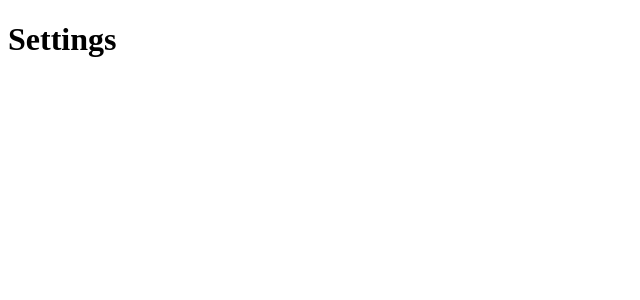
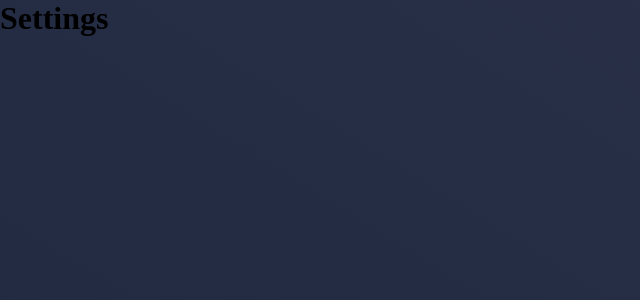
Before and after one commit to MVoikolesco/PomoTick, a Nuxt app: page /settings in a window 1280 px wide. Shown: the top 300 px of the page, without its empty margins (0-640 px from the left). Built offline with nearby package versions, Linux system fonts and the light colour scheme.

Commit message:
chore(layout): re added layout and added contents resets

```diff
--- a/app.vue
+++ b/app.vue
@@ -3,3 +3,11 @@
     <NuxtPage />
   </NuxtLayout>
 </template>
+
+<style>
+* {
+  margin: 0;
+  padding: 0;
+  box-sizing: border-box;
+}
+</style>
--- a/layout/BaseLayout.vue
+++ b/layout/BaseLayout.vue
@@ -1,5 +1,4 @@
 <script setup lang="ts">
-import { hourglassOutline, settingsOutline } from 'ionicons/icons';
 
 </script>
 
@@ -12,7 +11,7 @@ import { hourglassOutline, settingsOutline } from 'ionicons/icons';
 <style scoped>
 .base-template {
   width: 100%;
-  height: 100%;
+  height: 100vh;
   background: linear-gradient(to left bottom, #2b314a, #1e283e)
 }
 </style>
--- a/pages/index.vue
+++ b/pages/index.vue
@@ -1,5 +1,6 @@
 <script setup lang="ts">
 import { useCountdownStore } from '~/stores/appStore';
+import BaseLayout from "~/layout/BaseLayout.vue"
 
 const store = useCountdownStore();
 
@@ -23,18 +24,18 @@ const logDebug = () => {
 
 <template>
   <div>
-<!--    <BaseLayout>-->
-<!--      <template #content>-->
+    <BaseLayout>
+      <template #content>
         <div class="home">
           <div class="counter-card">
             <CountdownTimer />
           </div>
           <div>
-            <ion-button @click="logDebug">Test</ion-button>
+            <button @click="logDebug">Test</button>
           </div>
         </div>
-<!--      </template>-->
-<!--    </BaseLayout>-->
+      </template>
+    </BaseLayout>
   </div>
 </template>
 
--- a/pages/settings/index.vue
+++ b/pages/settings/index.vue
@@ -1,13 +1,13 @@
 <script setup lang="ts">
-</script>
+import BaseLayout from "~/layout/BaseLayout.vue"</script>
 
 <template>
   <div>
-<!--    <base-layout>-->
-<!--      <template #content>-->
+    <base-layout>
+      <template #content>
         <h1>Settings</h1>
-<!--      </template>-->
-<!--    </base-layout>-->
+      </template>
+    </base-layout>
   </div>
 </template>
 
```
